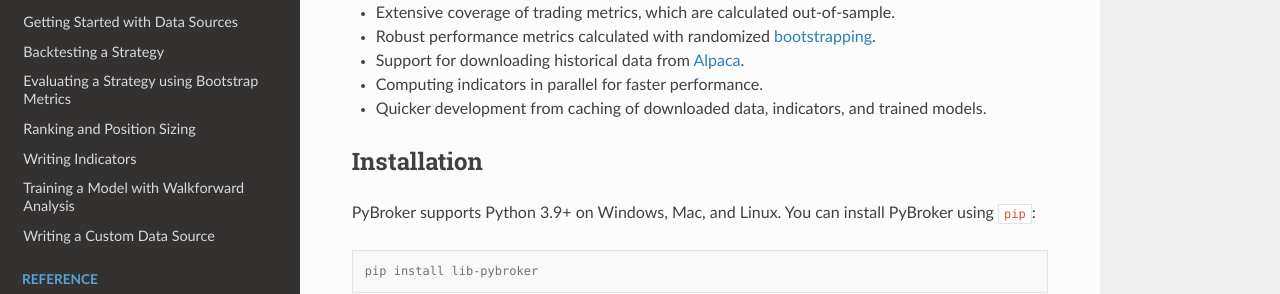
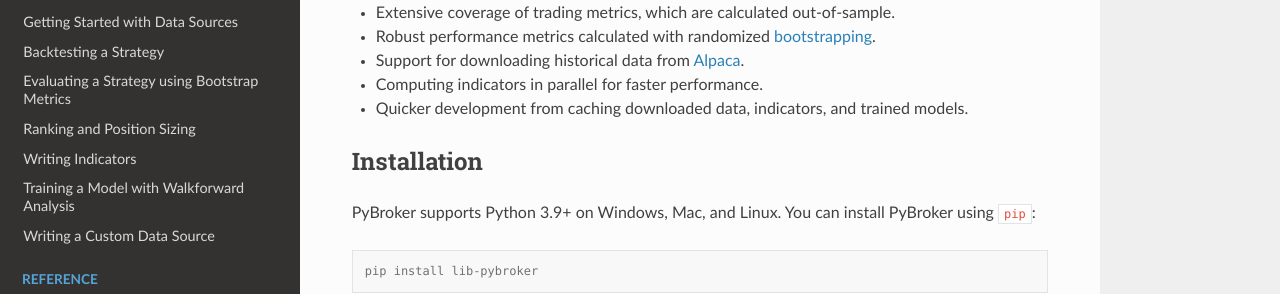
Before and after one commit to edtechre/pybroker, a Sphinx documentation site: the page built from docs/index.rst, in a window 1280 px wide and 900 px high, scrolled down 313 px. Shown: the part 159-453 px from the top of the window. Built offline with Sphinx 7.4.7 and the Read the Docs theme 2.0.0, drawn with Linux system fonts in a browser that asks for light colours.

```diff
--- a/docs/index.rst
+++ b/docs/index.rst
@@ -60,7 +60,7 @@ Some of PyBroker's key features are:
 * Robust performance metrics calculated with randomized `bootstrapping <https://en.wikipedia.org/wiki/Bootstrapping_(statistics)>`_.
 * Support for downloading historical data from `Alpaca <https://alpaca.markets/>`_.
 * Computing indicators in parallel for faster performance.
-* Quicker development from caching of downloaded data, indicators, and trained models.
+* Quicker development from caching downloaded data, indicators, and trained models.
 
 .. include:: install.rst
 
```
Also changed, not shown: README.md (+1 -1 lines).
